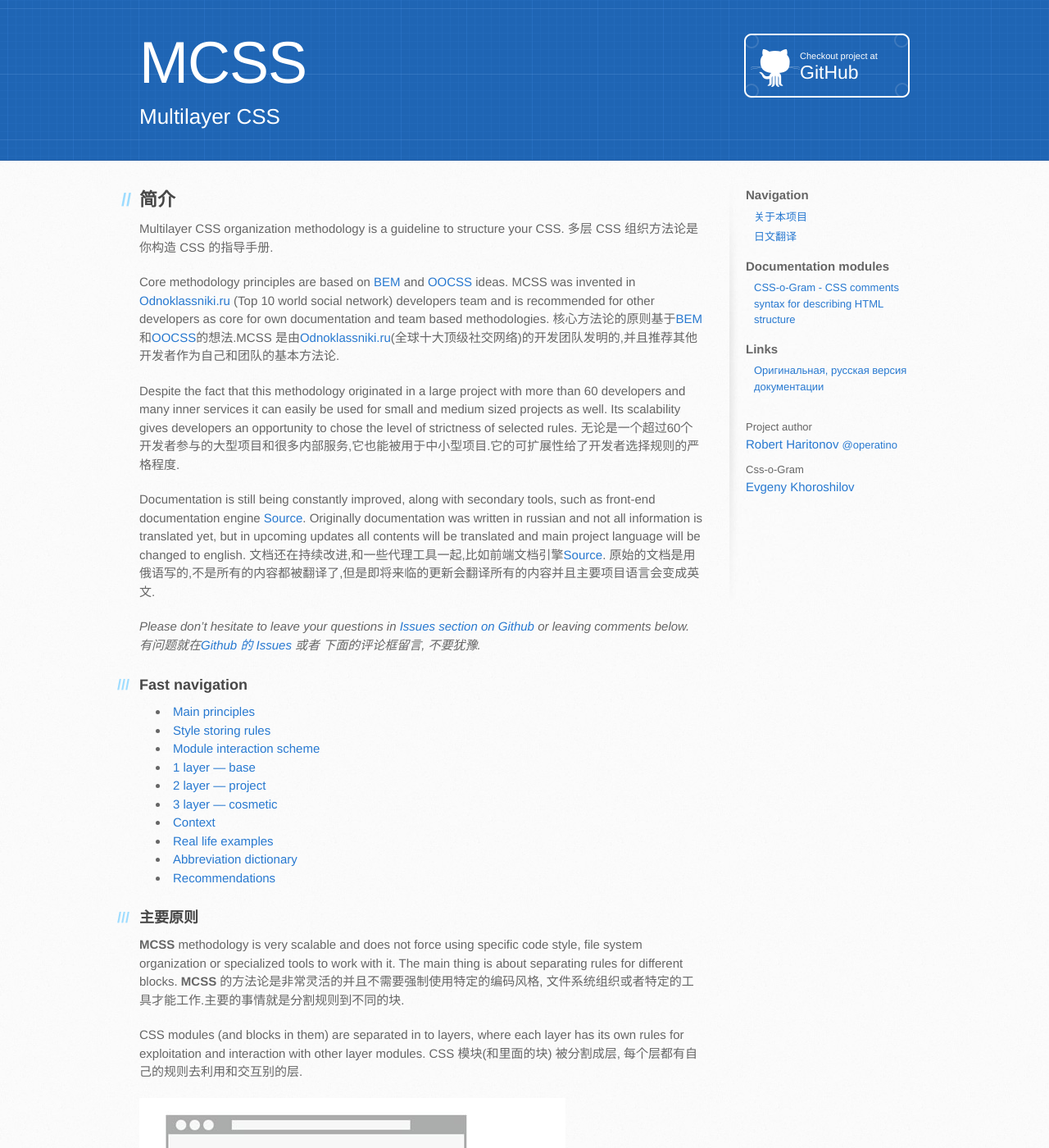
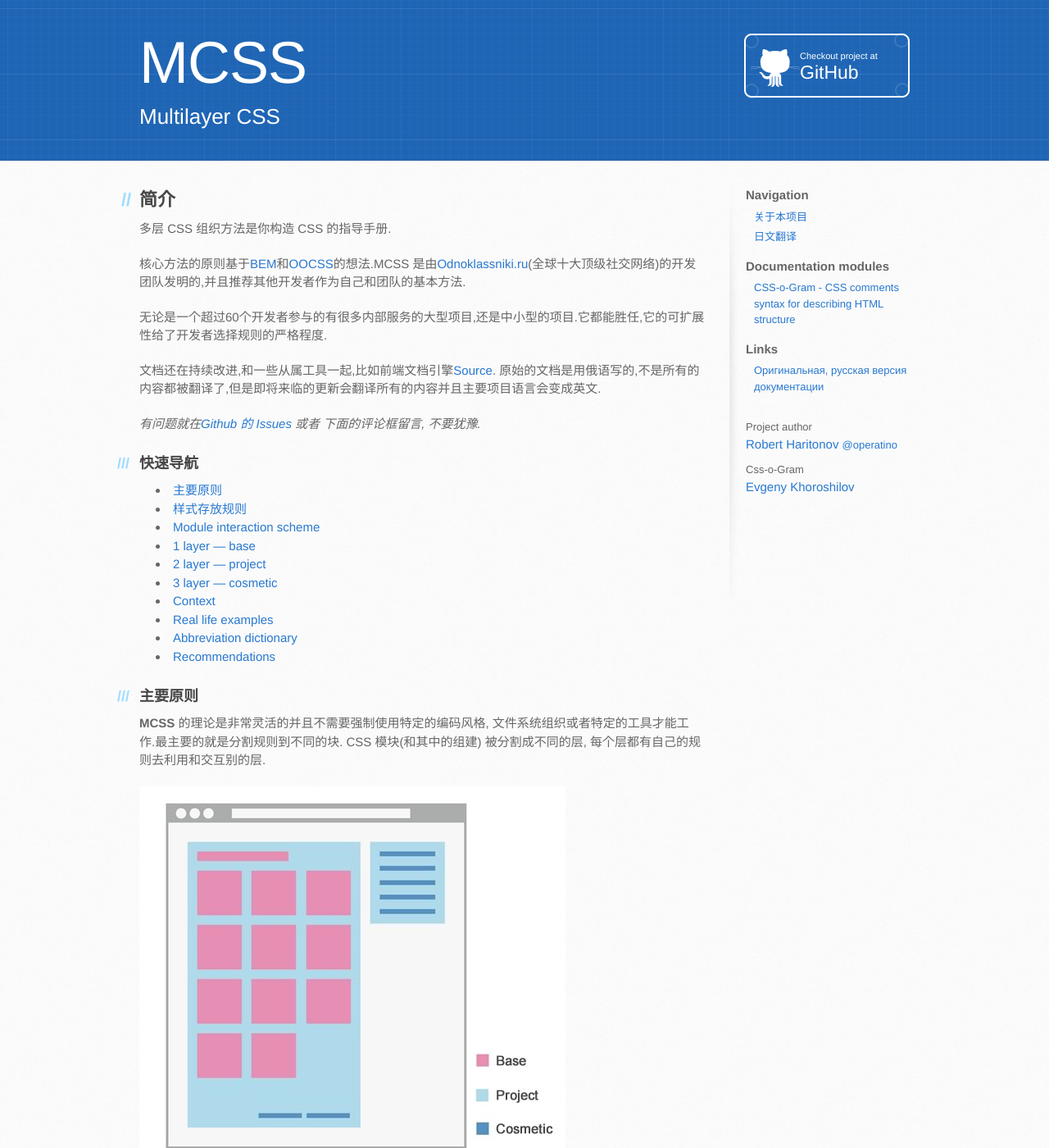
Before and after one commit to robhrt7/MCSS, a Jekyll site: the page built from cn/index.md, in a window 1280 px wide and 1400 px high. Shown: the whole window at 82% size. Built offline with Jekyll 4.4.1, drawn with Linux system fonts in a browser that asks for light colours; Markdown is read by kramdown in place of the engine named in the settings; comment, search, counter and statistics services are not loaded; some of the changed text lies outside the part shown.

Commit message:
finish introduction

```diff
--- a/cn/index.md
+++ b/cn/index.md
@@ -6,25 +6,20 @@
 
 ## 简介
 
-Multilayer CSS organization methodology is a guideline to structure your CSS.
-多层 CSS 组织方法论是你构造 CSS 的指导手册.
+多层 CSS 组织方法是你构造 CSS 的指导手册.
 
-Core methodology principles are based on [BEM]((http://bem.info/)) and [OOCSS](http://oocss.org/) ideas. MCSS was invented in [Odnoklassniki.ru](http://corp.mail.ru/en/communications/odnoklassniki) (Top 10 world social network) developers team and is recommended for other developers as core for own documentation and team based methodologies.
-核心方法论的原则基于[BEM](http://bem.info/)和[OOCSS](http://oocss.org/)的想法.MCSS 是由[Odnoklassniki.ru](http://corp.mail.ru/en/communications/odnoklassniki)(全球十大顶级社交网络)的开发团队发明的,并且推荐其他开发者作为自己和团队的基本方法论.
+核心方法的原则基于[BEM](http://bem.info/)和[OOCSS](http://oocss.org/)的想法.MCSS 是由[Odnoklassniki.ru](http://corp.mail.ru/en/communications/odnoklassniki)(全球十大顶级社交网络)的开发团队发明的,并且推荐其他开发者作为自己和团队的基本方法.
 
-Despite the fact that this methodology originated in a large project with more than 60 developers and many inner services it can easily be used for small and medium sized projects as well. Its scalability gives developers an opportunity to chose the level of strictness of selected rules.
-无论是一个超过60个开发者参与的大型项目和很多内部服务,它也能被用于中小型项目.它的可扩展性给了开发者选择规则的严格程度.
+无论是一个超过60个开发者参与的有很多内部服务的大型项目,还是中小型的项目.它都能胜任,它的可扩展性给了开发者选择规则的严格程度.
 
-Documentation is still being constantly improved, along with secondary tools, such as front-end documentation engine [Source](http://sourcejs.com). Originally documentation was written in russian and not all information is translated yet, but in upcoming updates all contents will be translated and main project language will be changed to english.
-文档还在持续改进,和一些代理工具一起,比如前端文档引擎[Source](http://sourcejs.com). 原始的文档是用俄语写的,不是所有的内容都被翻译了,但是即将来临的更新会翻译所有的内容并且主要项目语言会变成英文.
+文档还在持续改进,和一些从属工具一起,比如前端文档引擎[Source](http://sourcejs.com). 原始的文档是用俄语写的,不是所有的内容都被翻译了,但是即将来临的更新会翻译所有的内容并且主要项目语言会变成英文.
 
-*Please don't hesitate to leave your questions in [Issues section on Github](http://github.com/operatino/MCSS/issues) or leaving comments below.*
 *有问题就在[Github 的 Issues](http://github.com/operatino/MCSS/issues) 或者 下面的评论框留言, 不要犹豫.*
 
-### Fast navigation
+### 快速导航
 
-* [Main principles](#main)
-* [Style storing rules](#style-storing)
+* [主要原则](#main)
+* [样式存放规则](#style-storing)
 * [Module interaction scheme](#interaction)
 * [1 layer — base](#1)
 * [2 layer — project](#2)
@@ -37,18 +32,14 @@
 <a id="main"></a>
 ### 主要原则
 
-**MCSS** methodology is very scalable and does not force using specific code style, file system organization or specialized tools to work with it. The main thing is about separating rules for different blocks.
-**MCSS** 的方法论是非常灵活的并且不需要强制使用特定的编码风格, 文件系统组织或者特定的工具才能工作.主要的事情就是分割规则到不同的块.
-
-CSS modules (and blocks in them) are separated in to layers, where each layer has its own rules for exploitation and interaction with other layer modules.
-CSS 模块(和里面的块) 被分割成层, 每个层都有自己的规则去利用和交互别的层.
+**MCSS** 的理论是非常灵活的并且不需要强制使用特定的编码风格, 文件系统组织或者特定的工具才能工作.最主要的就是分割规则到不同的块.
+CSS 模块(和其中的组建) 被分割成不同的层, 每个层都有自己的规则去利用和交互别的层.
 
 ![image]({{ site.baseurl }}/images/modules.jpg)
 
 <a id="style-storing"></a>
 ### 样式存放规则
-All styles of specific modules must be placed in separate section or CSS file:
-所有的特定模块的样式必须被放在被分离的部分或者 css 文件:
+所有的特定模块的样式必须被放在独立的部分或者不同的 css 文件中:
 
 {% highlight css %}
 /* Module name
@@ -60,8 +51,7 @@
 /* /Module name */
 {% endhighlight %}
 
-Modified selector with cascade, also are stored near other parent selectors:
-层叠的修饰选择器也要被放在靠近父级选择器的附近:
+层叠的修饰选择器也要被放在靠近父级选择器的地方:
 
 {% highlight css %}
 /* Module name
@@ -73,7 +63,6 @@
 /* /Module name */
 {% endhighlight %}
 
-The only exception is the **context layer:**
 唯一的例外是 **上下文层**
 
 {% highlight css %}
@@ -87,7 +76,6 @@
 /* /Module name */
 {% endhighlight %}
 
-This part of documentation will be moved to separate document module and will be described more accurate (already available in [russian]({{ site.baseurl }}/modules/css_placement.html)).
 这部分文档会被一到单独的文档模块并且被更精确的描述([俄文版]({{ site.baseurl }}/modules/css_placement.html)的已经有了)
 
 ## Zero layer or Foundation
```
